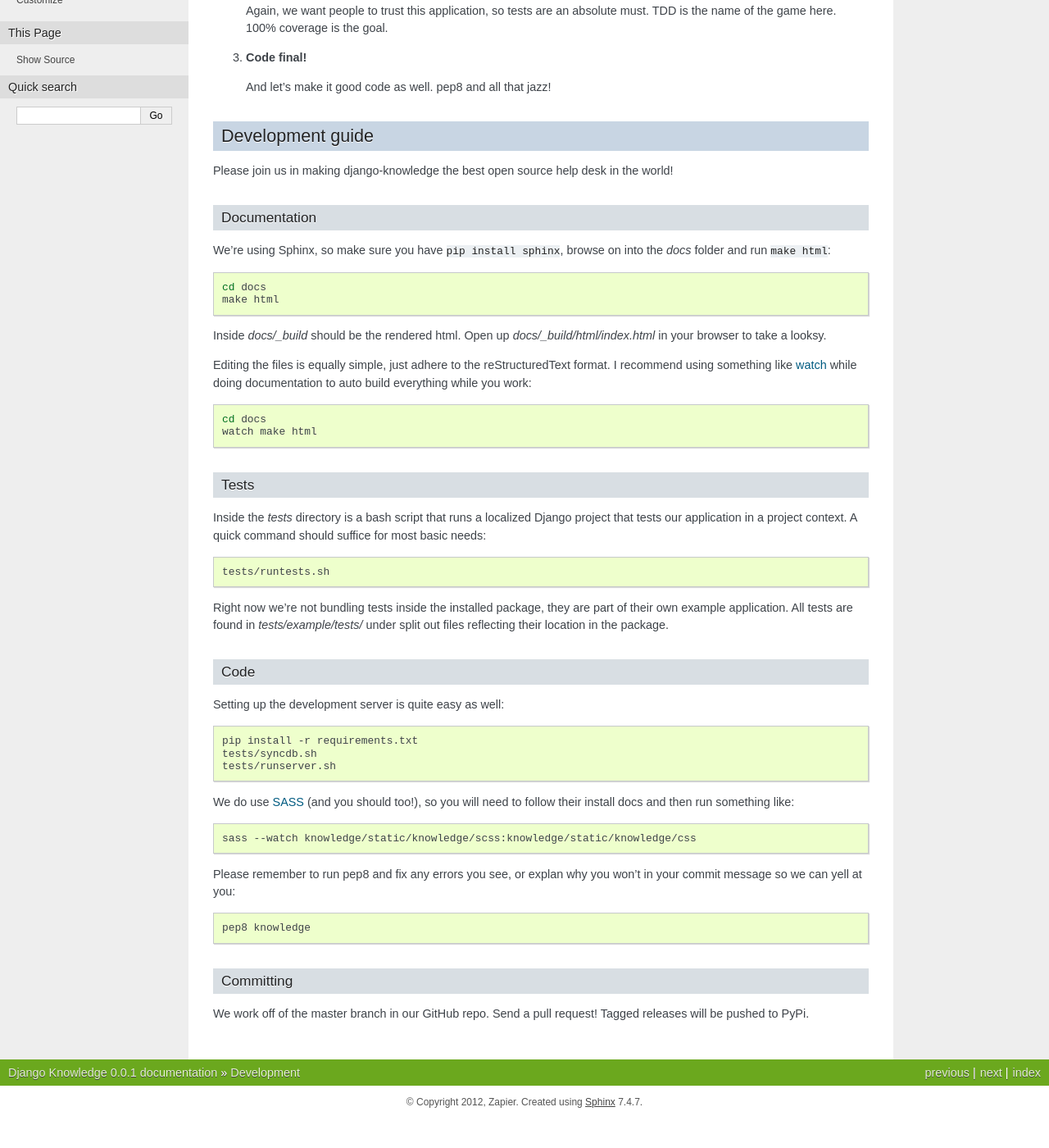
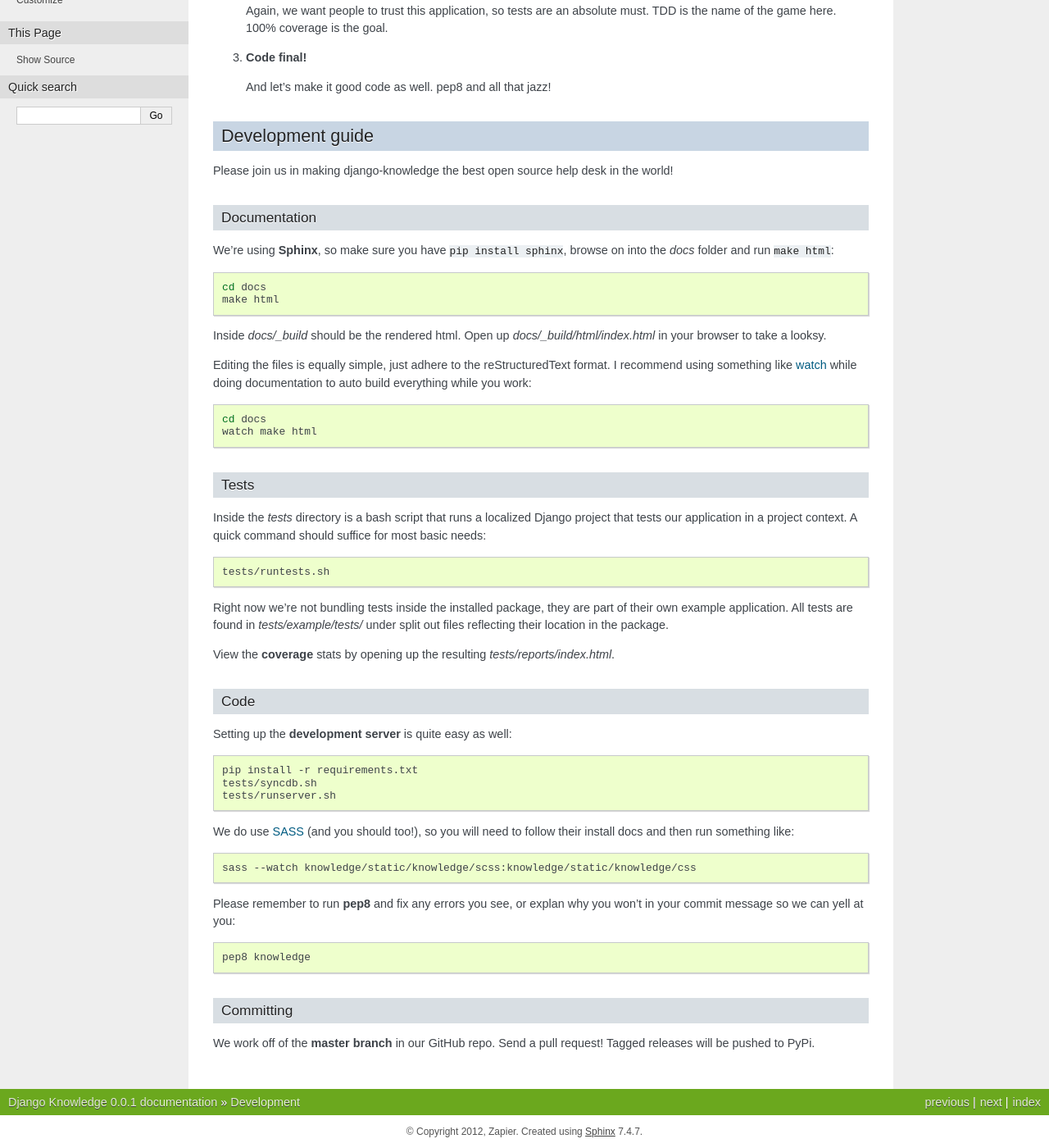
Before and after one commit to zapier/django-knowledge, a Sphinx documentation site: the page built from docs/development.rst, in a window 1280 px wide and 1400 px high, scrolled down 360 px. Shown: the whole window at 82% size. Built offline with Sphinx 7.4.7, drawn with Linux system fonts in a browser that asks for light colours; pages that are not in the unit, such as notebooks, are missing from menus; before the commit the page ends 1724 px from its top, so only the background shows below that.

Commit message:
dev notes

```diff
--- a/README.rst
+++ b/README.rst
@@ -26,7 +26,7 @@ Links:
 * View a `live demo <https://zapier.com/support/>`_. This is the stock design, minus the
   custom header and footer.
 * Check out the `documentation <http://django-knowledge.readthedocs.org/>`_ at ReadTheDocs.
-* Visit our `GitHub repo <https://github.com/zapier/django-knowledge>`_ and join the development!.
+* Visit our `GitHub repo <https://github.com/zapier/django-knowledge>`_ and join the development!
 
 
 Screen Shots:
--- a/docs/development.rst
+++ b/docs/development.rst
@@ -37,7 +37,7 @@ Please join us in making django-knowledge the best open source help desk in the
 Documentation
 ~~~~~~~~~~~~~
 
-We're using Sphinx, so make sure you have ``pip install sphinx``, browse on into the
+We're using **Sphinx**, so make sure you have ``pip install sphinx``, browse on into the
 *docs* folder and run ``make html``:
 
 .. code-block:: bash
@@ -73,11 +73,13 @@ Right now we're not bundling tests inside the installed package, they are part o
 their own example application. All tests are found in *tests/example/tests/* under split
 out files reflecting their location in the package.
 
+View the **coverage** stats by opening up the resulting *tests/reports/index.html*.
+
 
 Code
 ~~~~
 
-Setting up the development server is quite easy as well:
+Setting up the **development server** is quite easy as well:
 
 .. code-block:: bash
 
@@ -92,7 +94,7 @@ follow their install docs and then run something like:
 
    sass --watch knowledge/static/knowledge/scss:knowledge/static/knowledge/css
 
-Please remember to run pep8 and fix any errors you see, or explan why
+Please remember to run **pep8** and fix any errors you see, or explan why
 you won't in your commit message so we can yell at you:
 
 .. code-block:: bash
@@ -103,5 +105,5 @@ you won't in your commit message so we can yell at you:
 Committing
 ~~~~~~~~~~
 
-We work off of the master branch in our GitHub repo. Send a pull request! Tagged releases
+We work off of the **master branch** in our GitHub repo. Send a pull request! Tagged releases
 will be pushed to PyPi.
```
